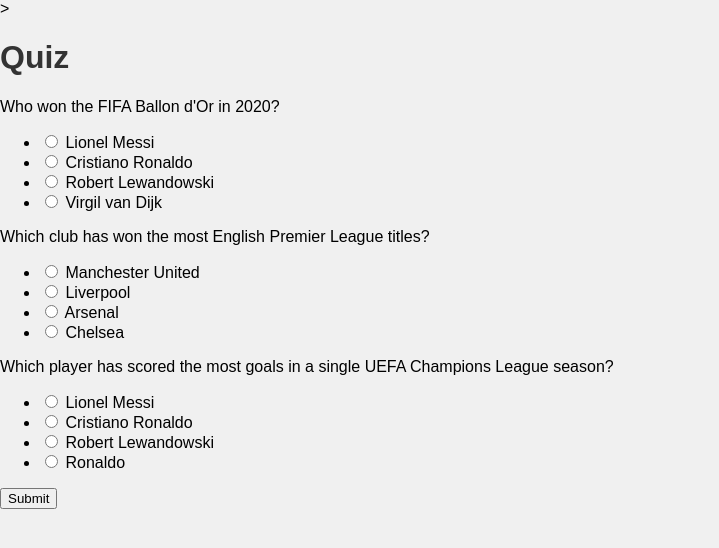
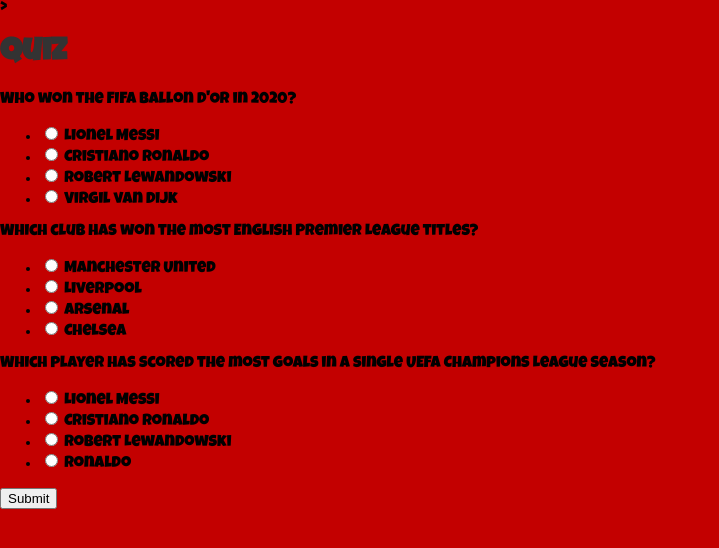
Before and after one commit to Peppino9/quiz-python-game, a Flask app: page /quiz in a window 1280 px wide. Shown: the top 548 px of the page, without its empty margins (0-719 px from the left). Run offline with Flask 3, Linux system fonts and the light colour scheme; some libraries are stand-ins or nearby versions.

Commit message:
Css
Rätt google font,  css på pages med rätt font

```diff
--- a/app.py
+++ b/app.py
@@ -7,7 +7,7 @@ import psycopg2
 from psycopg2 import OperationalError
 import datetime
 
-#Connection to database
+#Connection to PgAdmin database
 def connect_to_database():
     try:
         conn = psycopg2.connect(
--- a/static/styles.css
+++ b/static/styles.css
@@ -1,7 +1,7 @@
-/* styles.css */
+
 body {
-    font-family: Arial, sans-serif;
-    background-color: #f0f0f0;
+    font-family:luckiest guy, Helvetica, sans-serif;
+    background-color: #c30000;
     margin: 0;
     padding: 0;
 }
@@ -16,7 +16,10 @@ body {
 }
 
 h1 {
+    font-family: luckiest guy;
     color: #333;
 }
 
+
+
 /* Add more styles as needed */
--- a/templates/quiz.html
+++ b/templates/quiz.html
@@ -3,9 +3,11 @@
 <head>
     <meta charset="UTF-8">
     <meta name="viewport" content="width=device-width, initial-scale=1.0">
-    <script src="https://ajax.googleapis.com/ajax/libs/jquery/3.2.1/jquery.min.js"></script>
+    <link rel="preconnect" href="https://fonts.googleapis.com">
+    <link rel="preconnect" href="https://fonts.gstatic.com" crossorigin>
+    <link href="https://fonts.googleapis.com/css2?family=Luckiest+Guy&display=swap" rel="stylesheet">
     <title>Quiz</title>
-    <link rel="stylesheet" href="{{ url_for('static', filename='styles.css') }}">
+    <link rel="stylesheet" href="/static/styles.css">
 </head>
 
 <body>
```
Also changed, not shown: templates/index.html (+6 -1 lines).
